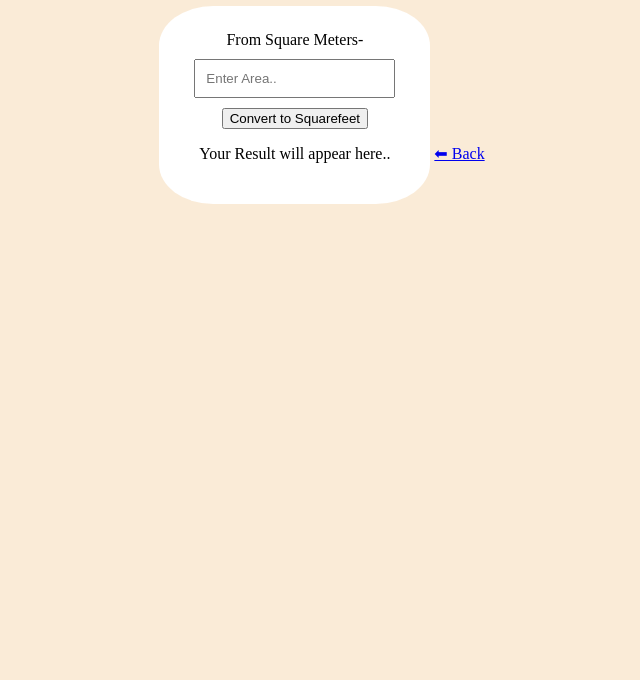
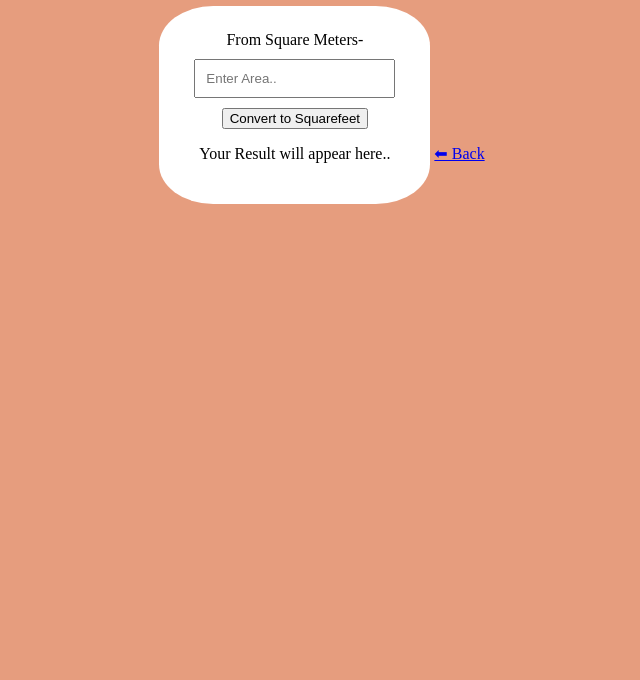
Before and after one commit to yoonnadinaing/portfolio, a plain HTML site: page converter.html in a window 1280 px wide. Shown: the part 120-800 px from the top of the page, without its empty margins (318-958 px from the left). Drawn offline with Linux system fonts and the light colour scheme.

Commit message:
final exam change

```diff
--- a/converter.html
+++ b/converter.html
@@ -5,7 +5,7 @@
     <title>Unit Converter</title>
     <style>
        body{
-        background-color: antiquewhite;
+        background-color: rgb(230, 157, 126);
         padding: 60px;
         text-align: center;
        }
```
